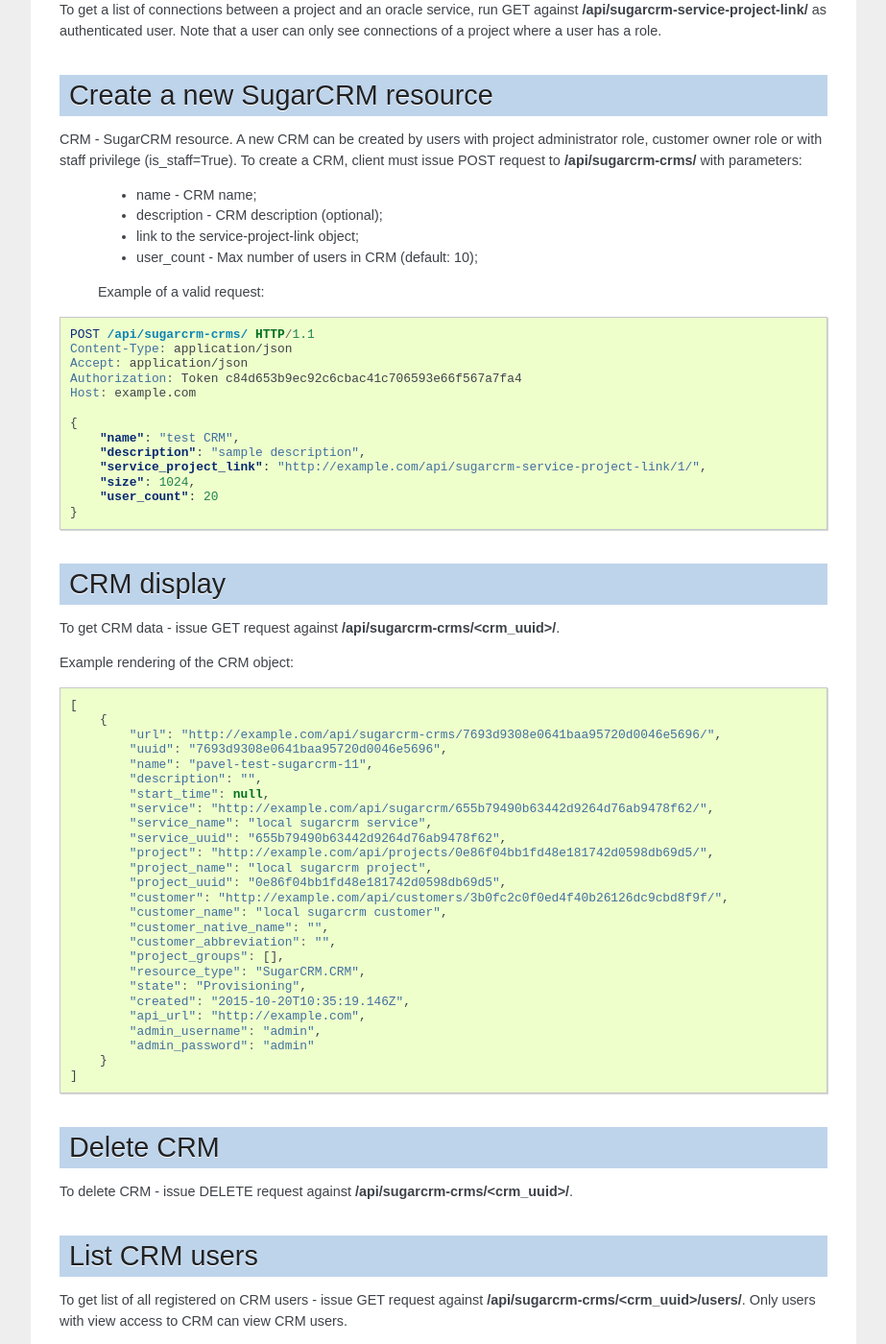
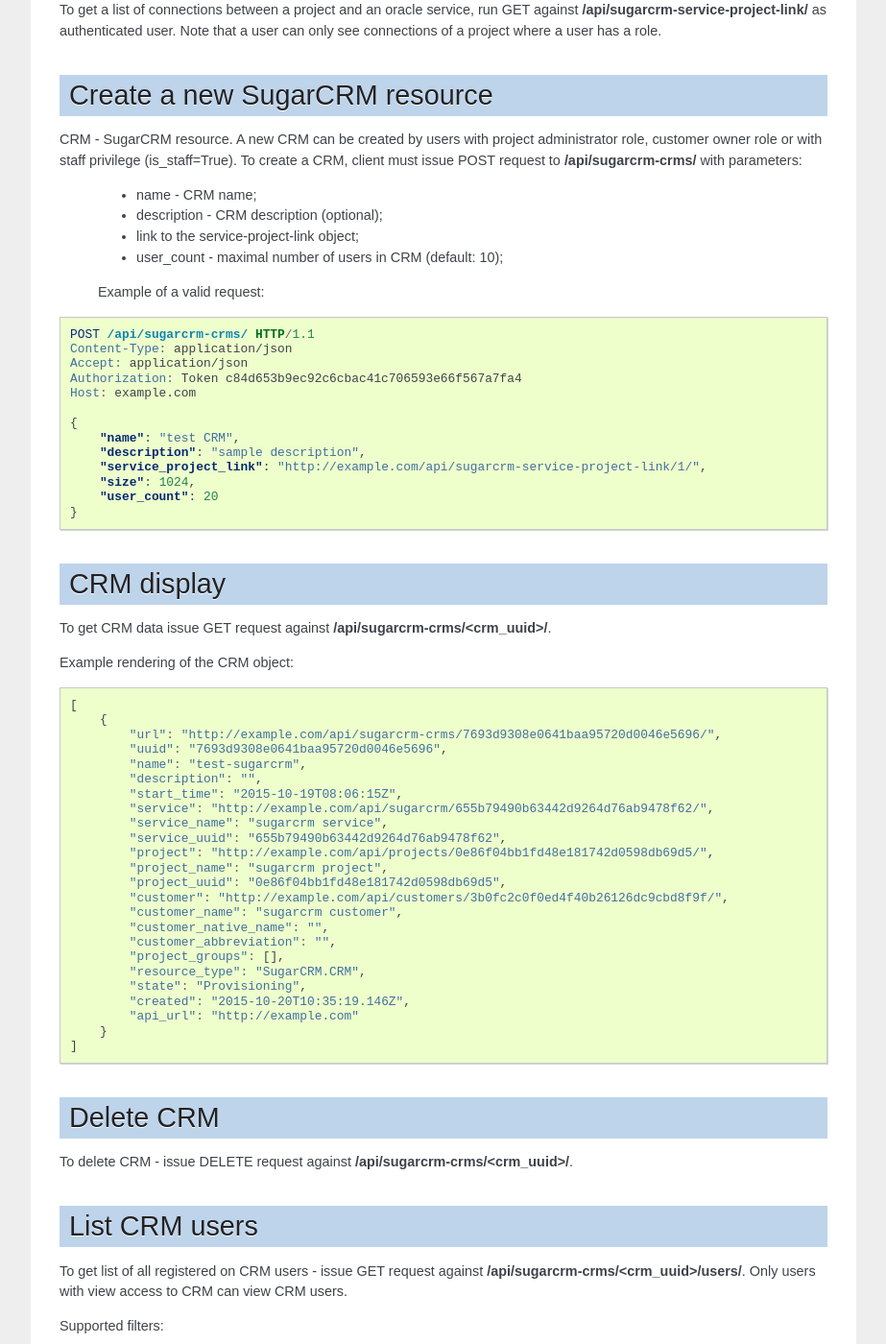
Before and after one commit to opennode/waldur-sugarcrm, a Sphinx documentation site: the page built from docs/api.rst, in a window 1280 px wide and 1400 px high, scrolled down 1418 px. Shown: the whole window at 96% size, without its empty margins (198-1121 px from the left). Built offline with Sphinx 7.4.7, drawn with Linux system fonts in a browser that asks for light colours; the version number is read from the project's files by our own code; some of the changed text lies outside the part shown.

Commit message:
Fix docs
- ITACLOUD-5823

```diff
--- a/docs/api.rst
+++ b/docs/api.rst
@@ -89,7 +89,7 @@ parameters:
  - name - CRM name;
  - description - CRM description (optional);
  - link to the service-project-link object;
- - user_count - Max number of users in CRM (default: 10);
+ - user_count - maximal number of users in CRM (default: 10);
 
 
  Example of a valid request:
@@ -114,7 +114,7 @@ parameters:
 CRM display
 -----------
 
-To get CRM data - issue GET request against **/api/sugarcrm-crms/<crm_uuid>/**.
+To get CRM data issue GET request against **/api/sugarcrm-crms/<crm_uuid>/**.
 
 Example rendering of the CRM object:
 
@@ -124,29 +124,26 @@ Example rendering of the CRM object:
         {
             "url": "http://example.com/api/sugarcrm-crms/7693d9308e0641baa95720d0046e5696/",
             "uuid": "7693d9308e0641baa95720d0046e5696",
-            "name": "pavel-test-sugarcrm-11",
+            "name": "test-sugarcrm",
             "description": "",
-            "start_time": null,
+            "start_time": "2015-10-19T08:06:15Z",
             "service": "http://example.com/api/sugarcrm/655b79490b63442d9264d76ab9478f62/",
-            "service_name": "local sugarcrm service",
+            "service_name": "sugarcrm service",
             "service_uuid": "655b79490b63442d9264d76ab9478f62",
             "project": "http://example.com/api/projects/0e86f04bb1fd48e181742d0598db69d5/",
-            "project_name": "local sugarcrm project",
+            "project_name": "sugarcrm project",
             "project_uuid": "0e86f04bb1fd48e181742d0598db69d5",
             "customer": "http://example.com/api/customers/3b0fc2c0f0ed4f40b26126dc9cbd8f9f/",
-            "customer_name": "local sugarcrm customer",
+            "customer_name": "sugarcrm customer",
             "customer_native_name": "",
             "customer_abbreviation": "",
             "project_groups": [],
             "resource_type": "SugarCRM.CRM",
             "state": "Provisioning",
             "created": "2015-10-20T10:35:19.146Z",
-            "api_url": "http://example.com",
-            "admin_username": "admin",
-            "admin_password": "admin"
+            "api_url": "http://example.com"
         }
     ]
-
 
 Delete CRM
 ----------
@@ -216,8 +213,8 @@ Example of a request:
     }
 
 
-Update CRM user
----------------
+Update a CRM user
+-----------------
 
 To update CRM user - issue PATCH request against **/api/sugarcrm-crms/<crm_uuid>/users/<user_id>/**.
 
@@ -238,7 +235,7 @@ Example of a request:
     }
 
 
-Delete CRM user
----------------
+Delete a CRM user
+-----------------
 
 To delete CRM user - issue DELETE request against **/api/sugarcrm-crms/<crm_uuid>/users/<user_id>/**.
```
